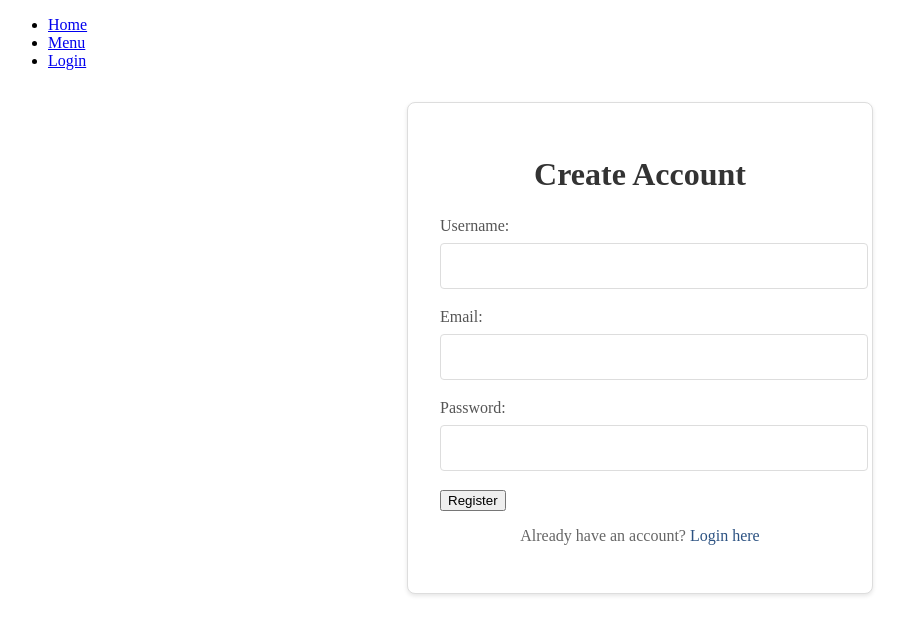
After one commit to kbalasahithi/catering_menu, a Flask app: page /register in a window 1280 px wide. The commit adds this page. Shown: the top 635 px of the page, without its empty margins (0-904 px from the left). Run offline with Flask 3, Linux system fonts and the light colour scheme.

Commit message:
some required changes

```diff
--- a/app.py
+++ b/app.py
@@ -1,12 +1,14 @@
 from flask import Flask, render_template, request, redirect, url_for, flash
 from flask_sqlalchemy import SQLAlchemy
 from flask_login import LoginManager, UserMixin, login_user, login_required, logout_user, current_user
+from werkzeug.security import generate_password_hash, check_password_hash
 
 app = Flask(__name__)
-app.config['SECRET_KEY'] = 'your-secret-key'  # Change this!
+app.config['SECRET_KEY'] = 'your-secret-key'
 app.config['SQLALCHEMY_DATABASE_URI'] = 'sqlite:///catering.db'
+app.config['SQLALCHEMY_TRACK_MODIFICATIONS'] = False
+
 db = SQLAlchemy(app)
-
 login_manager = LoginManager()
 login_manager.init_app(app)
 login_manager.login_view = 'login'
@@ -15,7 +17,9 @@ login_manager.login_view = 'login'
 class User(UserMixin, db.Model):
     id = db.Column(db.Integer, primary_key=True)
     username = db.Column(db.String(80), unique=True, nullable=False)
+    email = db.Column(db.String(120), unique=True, nullable=False)
     password = db.Column(db.String(120), nullable=False)
+    role = db.Column(db.String(20), nullable=False, default='customer')
 
 class MenuItem(db.Model):
     id = db.Column(db.Integer, primary_key=True)
@@ -28,7 +32,47 @@ class MenuItem(db.Model):
 def load_user(user_id):
     return User.query.get(int(user_id))
 
-# Routes
+@app.route('/register', methods=['GET', 'POST'])
+def register():
+    if request.method == 'POST':
+        username = request.form.get('username')
+        email = request.form.get('email')
+        password = request.form.get('password')
+
+        if User.query.filter_by(username=username).first():
+            flash('Username already exists')
+            return redirect(url_for('register'))
+
+        if User.query.filter_by(email=email).first():
+            flash('Email already registered')
+            return redirect(url_for('register'))
+
+        hashed_password = generate_password_hash(password)
+        new_user = User(username=username, email=email, password=hashed_password, role='customer')
+        db.session.add(new_user)
+        db.session.commit()
+
+        flash('Registration successful! Please login.')
+        return redirect(url_for('login'))
+
+    return render_template('register.html')
+
+@app.route('/login', methods=['GET', 'POST'])
+def login():
+    if request.method == 'POST':
+        username = request.form.get('username')
+        password = request.form.get('password')
+        user = User.query.filter_by(username=username).first()
+
+        if user and check_password_hash(user.password, password):
+            login_user(user)
+            flash('Logged in successfully!')
+            return redirect(url_for('index'))
+        else:
+            flash('Invalid username or password')
+
+    return render_template('login.html')
+
 @app.route('/')
 def index():
     return render_template('index.html')
@@ -38,25 +82,36 @@ def menu():
     items = MenuItem.query.all()
     return render_template('menu.html', items=items)
 
-@app.route('/admin', methods=['GET', 'POST'])
+@app.route('/admin')
 @login_required
 def admin():
-    if request.method == 'POST':
-        name = request.form.get('name')
-        description = request.form.get('description')
-        price = float(request.form.get('price'))
-        category = request.form.get('category')
-
-        new_item = MenuItem(name=name, description=description, price=price, category=category)
-        db.session.add(new_item)
-        db.session.commit()
-        flash('Menu item added successfully!')
-        return redirect(url_for('admin'))
-
+    if not current_user.role == 'admin':
+        flash('Access denied. Admin privileges required.')
+        return redirect(url_for('index'))
     items = MenuItem.query.all()
     return render_template('admin.html', items=items)
 
-if __name__ == '__main__':
+@app.route('/logout')
+@login_required
+def logout():
+    logout_user()
+    flash('Logged out successfully!')
+    return redirect(url_for('index'))
+
+def init_db():
     with app.app_context():
         db.create_all()
+        # Create admin user if not exists
+        if not User.query.filter_by(role='admin').first():
+            admin = User(
+                username='admin',
+                email='admin@example.com',
+                password=generate_password_hash('admin123'),
+                role='admin'
+            )
+            db.session.add(admin)
+            db.session.commit()
+
+if __name__ == '__main__':
+    init_db()
     app.run(debug=True)
--- a/static/css/style.css
+++ b/static/css/style.css
@@ -1,70 +1,73 @@
-* {
-  margin: 0;
-  padding: 0;
-  box-sizing: border-box;
+.auth-form {
+  max-width: 400px;
+  margin: 2rem auto;
+  padding: 2rem;
+  background-color: #ffffff;
+  border: 1px solid #ddd;
+  border-radius: 8px;
+  box-shadow: 0 2px 4px rgba(0, 0, 0, 0.1);
 }
 
-body {
-  font-family: Arial, sans-serif;
-  line-height: 1.6;
+.auth-form h1 {
+  text-align: center;
+  color: #333;
+  margin-bottom: 1.5rem;
 }
 
-.container {
-  max-width: 1200px;
-  margin: 0 auto;
-  padding: 20px;
+.form-group {
+  margin-bottom: 1.2rem;
 }
 
-nav {
-  background-color: #333;
-  padding: 1rem;
+.form-group label {
+  display: block;
+  margin-bottom: 0.5rem;
+  color: #555;
 }
 
-nav ul {
-  list-style: none;
-  display: flex;
-  justify-content: center;
+.form-group input {
+  width: 100%;
+  padding: 0.8rem;
+  border: 1px solid #ddd;
+  border-radius: 4px;
+  font-size: 1rem;
 }
 
-nav ul li {
-  margin: 0 1rem;
+.form-group input:focus {
+  border-color: #2c5282;
+  outline: none;
+  box-shadow: 0 0 0 2px rgba(44, 82, 130, 0.2);
 }
 
-nav ul li a {
-  color: white;
+.auth-link {
+  text-align: center;
+  margin-top: 1rem;
+  color: #666;
+}
+
+.auth-link a {
+  color: #2c5282;
   text-decoration: none;
 }
 
-.welcome {
-  text-align: center;
-  padding: 3rem 0;
+.auth-link a:hover {
+  text-decoration: underline;
 }
 
-.menu-items {
-  display: grid;
-  grid-template-columns: repeat(auto-fit, minmax(300px, 1fr));
-  gap: 2rem;
-  margin: 2rem 0;
+.flash-message {
+  padding: 0.8rem;
+  margin: 1rem 0;
+  border-radius: 4px;
+  text-align: center;
 }
 
-.menu-item {
-  border: 1px solid #ddd;
-  padding: 1rem;
-  border-radius: 5px;
+.flash-message.success {
+  background-color: #d4edda;
+  color: #155724;
+  border: 1px solid #c3e6cb;
 }
 
-.price {
-  font-weight: bold;
-  color: #2c5282;
+.flash-message.error {
+  background-color: #f8d7da;
+  color: #721c24;
+  border: 1px solid #f5c6cb;
 }
-
-.btn {
-  display: inline-block;
-  padding: 0.5rem 1rem;
-  background-color: #2c5282;
-  color: white;
-  text-decoration: none;
-  border-radius: 5px;
-  border: none;
-  cursor: pointer;
-}
--- /dev/null
+++ b/templates/register.html
@@ -0,0 +1,29 @@
+{% extends "base.html" %}
+{% block content %}
+<div class="auth-form">
+    <h1>Create Account</h1>
+    {% with messages = get_flashed_messages() %}
+        {% if messages %}
+            {% for message in messages %}
+                <div class="flash-message">{{ message }}</div>
+            {% endfor %}
+        {% endif %}
+    {% endwith %}
+    <form method="POST">
+        <div class="form-group">
+            <label for="username">Username:</label>
+            <input type="text" id="username" name="username" required>
+        </div>
+        <div class="form-group">
+            <label for="email">Email:</label>
+            <input type="email" id="email" name="email" required>
+        </div>
+        <div class="form-group">
+            <label for="password">Password:</label>
+            <input type="password" id="password" name="password" required>
+        </div>
+        <button type="submit" class="btn">Register</button>
+        <p class="auth-link">Already have an account? <a href="{{ url_for('login') }}">Login here</a></p>
+    </form>
+</div>
+{% endblock %}
```
Also changed, not shown: requirements.txt (+5 -4 lines), templates/login.html (added, +25 -0 lines).
